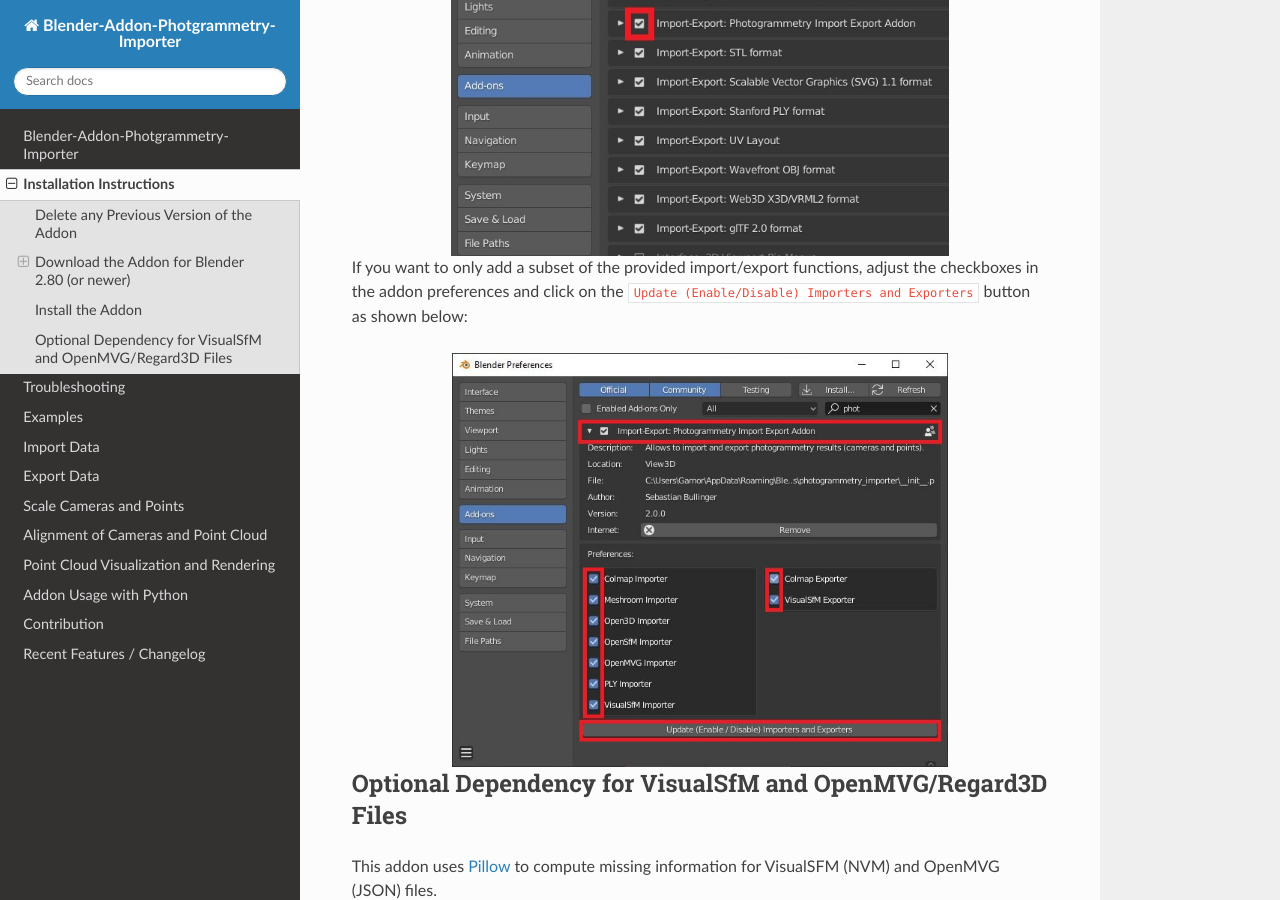
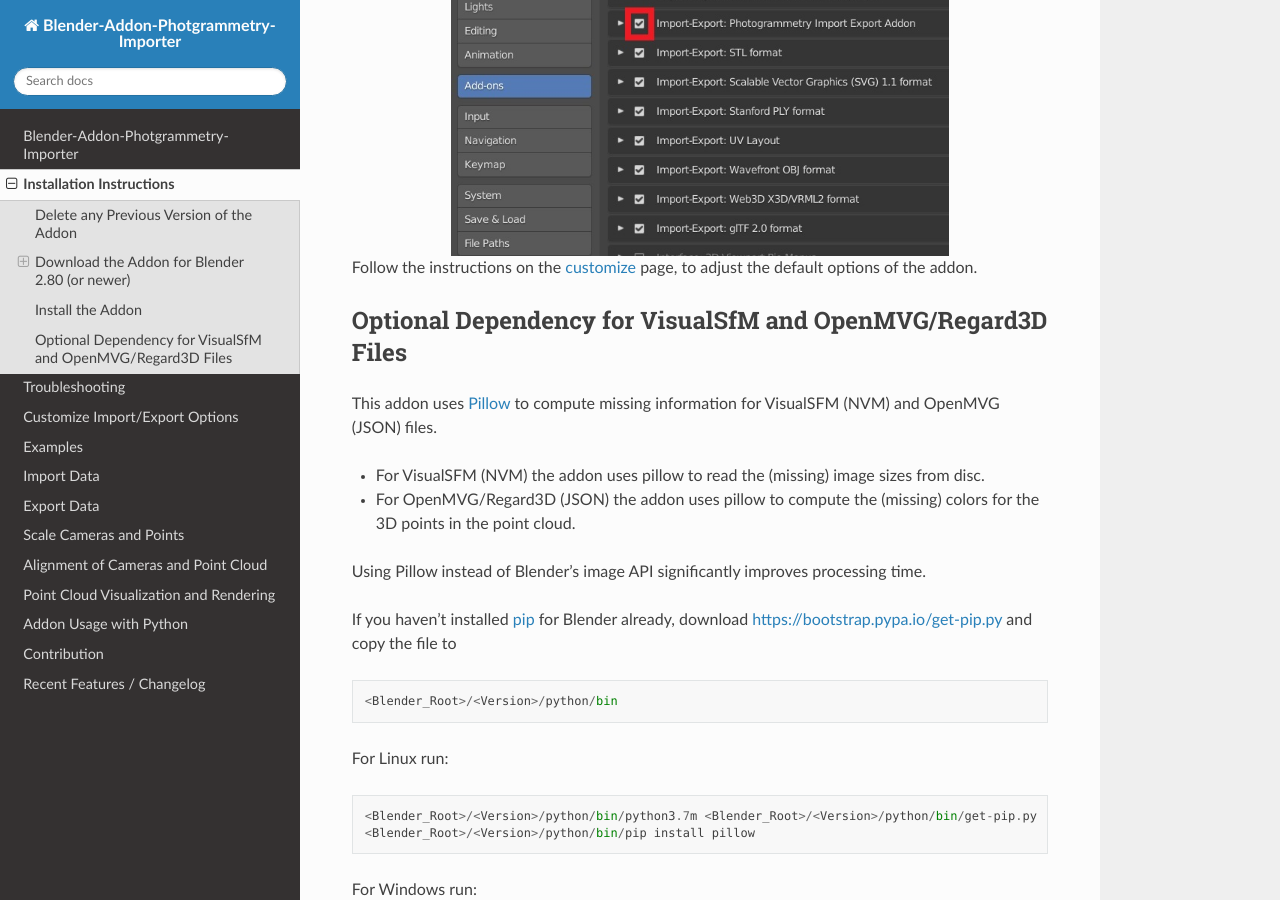
Before and after one commit to SBCV/Blender-Addon-Photogrammetry-Importer, a Sphinx documentation site: the page built from doc/sphinx/source/installation.rst, in a window 1280 px wide and 900 px high, scrolled down 1517 px. Built offline with Sphinx 7.4.7 and the Read the Docs theme 2.0.0, drawn with Linux system fonts in a browser that asks for light colours.

Commit message:
Added documentation for customizable options

```diff
--- a/doc/sphinx/source/index.rst
+++ b/doc/sphinx/source/index.rst
@@ -51,6 +51,7 @@
    self
    installation
    troubleshooting
+   customize
    examples
    import
    export
--- a/doc/sphinx/source/installation.rst
+++ b/doc/sphinx/source/installation.rst
@@ -56,11 +56,7 @@
    :scale: 75 %
    :align: center
 
-If you want to only add a subset of the provided import/export functions, adjust the checkboxes in the addon preferences and click on  the :code:`Update (Enable/Disable) Importers and Exporters` button as shown below:
-
-.. image:: ../../images/addon_preferences_annotations.jpg
-   :scale: 75 %
-   :align: center
+Follow the instructions on the :doc:`customize <./customize>` page, to adjust the default options of the addon.
 
 Optional Dependency for VisualSfM and OpenMVG/Regard3D Files
 ============================================================
```
Also changed, not shown: doc/sphinx/source/customize.rst (added, +21 -0 lines), doc/images/addon_preferences_annotations.jpg, doc/images/addon_preferences_extended_annotations.jpg.
